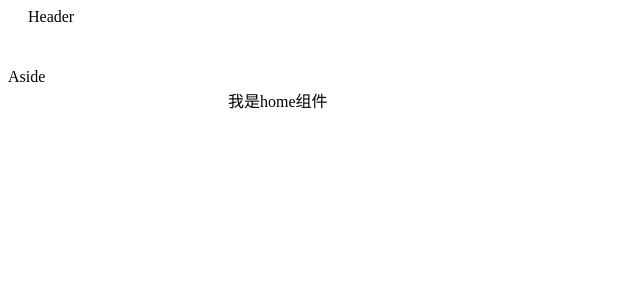
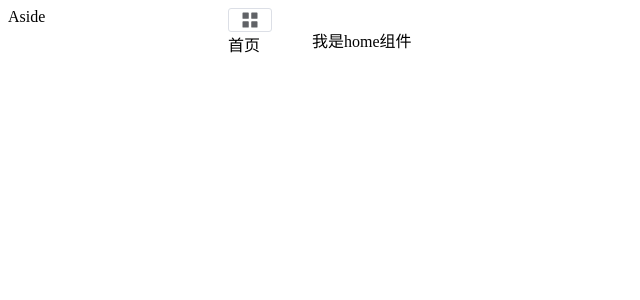
Before and after one commit to HeTreeTerr/base-vue3-pro, a Vue app: page / in a window 1280 px wide. Shown: the top 300 px of the page, without its empty margins (0-640 px from the left). Built offline with nearby package versions, Linux system fonts and the light colour scheme.

Commit message:
图标引入和使用 	modified:   index.html 	modified:   package.json 	modified:   src/App.vue 	new file:   src/components/CommonHeader.vue 	deleted:    src/components/HelloWorld.vue 	modified:   src/main.js 	modified:   src/views/Main.vue 	.vscode/

```diff
--- a/index.html
+++ b/index.html
@@ -4,7 +4,7 @@
     <meta charset="UTF-8" />
     <link rel="icon" type="image/svg+xml" href="/vite.svg" />
     <meta name="viewport" content="width=device-width, initial-scale=1.0" />
-    <title>Vite + Vue</title>
+    <title>basic-vue3-pro</title>
   </head>
   <body>
     <div id="app"></div>
--- a/package.json
+++ b/package.json
@@ -9,6 +9,7 @@
     "preview": "vite preview"
   },
   "dependencies": {
+    "@element-plus/icons-vue": "^2.3.1",
     "element-plus": "^2.4.4",
     "unplugin-element-plus": "^0.8.0",
     "vue": "^3.3.8",
--- /dev/null
+++ b/src/components/CommonHeader.vue
@@ -0,0 +1,24 @@
+<!-- header组件 -->
+<template>
+  <el-header>
+    <div class="l-content">
+      <!-- 图标的展示  -->
+      <!-- 1)icon方式展示图标 -->
+      <!--
+      <el-icon :size="size" :color="color">
+      <Edit />
+      </el-icon> -->
+      <!-- 2)svg方式展示图标 -->
+      <!-- <Edit style="width: 1em; height: 1em; margin-right: 8px" /> -->
+      <!-- 3)图标集合方式展示图标 -->
+      <!-- <el-icon><Plus /></el-icon> -->
+      <!-- 4)结合button展示图标 -->
+      <el-button size="small">
+        <el-icon :size="20"><Menu /></el-icon>
+      </el-button>
+    </div>
+    <div class="r-content">
+      首页
+    </div>
+  </el-header>
+</template>
--- a/src/components/HelloWorld.vue
+++ /dev/null
@@ -1,40 +0,0 @@
-<script setup>
-import { defineComponent, ref } from 'vue';
-
-defineProps({
-  msg: String,
-})
-
-const count = ref(0)
-</script>
-
-<template>
-  <h1>{{ msg }}</h1>
-
-  <div class="card">
-    <el-button type="button" @click="count++">count is {{ count }}</el-button>
-    <p>
-      Edit
-      <code>components/HelloWorld.vue</code> to test HMR
-    </p>
-  </div>
-
-  <p>
-    Check out
-    <a href="https://vuejs.org/guide/quick-start.html#local" target="_blank"
-      >create-vue</a
-    >, the official Vue + Vite starter
-  </p>
-  <p>
-    Install
-    <a href="https://github.com/vuejs/language-tools" target="_blank">Volar</a>
-    in your IDE for a better DX
-  </p>
-  <p class="read-the-docs">Click on the Vite and Vue logos to learn more</p>
-</template>
-
-<style scoped>
-.read-the-docs {
-  color: #888;
-}
-</style>
--- a/src/main.js
+++ b/src/main.js
@@ -1,12 +1,15 @@
 //默认写法
 import { createApp } from 'vue'
-//创建项目时生成的样式，注掉
-//import './style.css'
 import App from './App.vue'
 //引入自定义路由
 import router from './router'
+//引入图标
+import * as ElementPlusIconsVue from '@element-plus/icons-vue'
 
 const app = createApp(App)
+for (const [key, component] of Object.entries(ElementPlusIconsVue)) {
+    app.component(key, component)
+  }
 app.use(router)
 app.mount('#app')
 
--- a/src/views/Main.vue
+++ b/src/views/Main.vue
@@ -2,9 +2,12 @@
 <template>
   <div class="common-layout">
     <el-container>
-        <el-header>Header</el-header>
+      <!-- 左侧菜单 -->
+      <el-aside width="200px">Aside</el-aside>
       <el-container>
-          <el-aside width="200px">Aside</el-aside>
+        <!-- 引入头部 -->
+        <CommonHeader />
+        <!-- 主体可变部分 -->
         <el-main>
           <RouterView />
         </el-main>
@@ -12,3 +15,16 @@
     </el-container>
   </div>
 </template>
+
+<script>
+import { defineComponent } from 'vue'
+import CommonHeader from '../components/CommonHeader.vue'
+import { RouterView } from 'vue-router';
+
+export default defineComponent({
+  components:{
+    CommonHeader,
+    RouterView,
+},
+})
+</script>
```
Also changed, not shown: src/App.vue (+3 -6 lines). Lines whose indentation alone changed are shown as unchanged.
